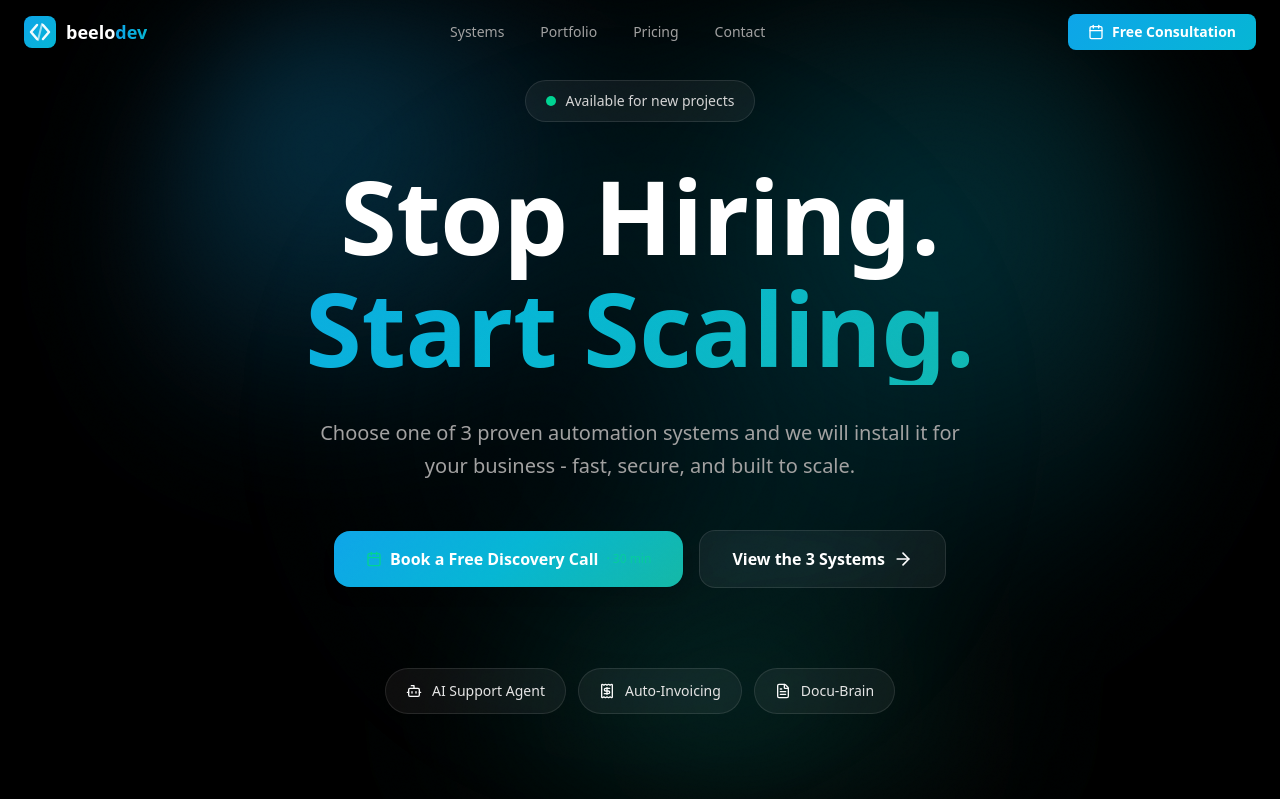
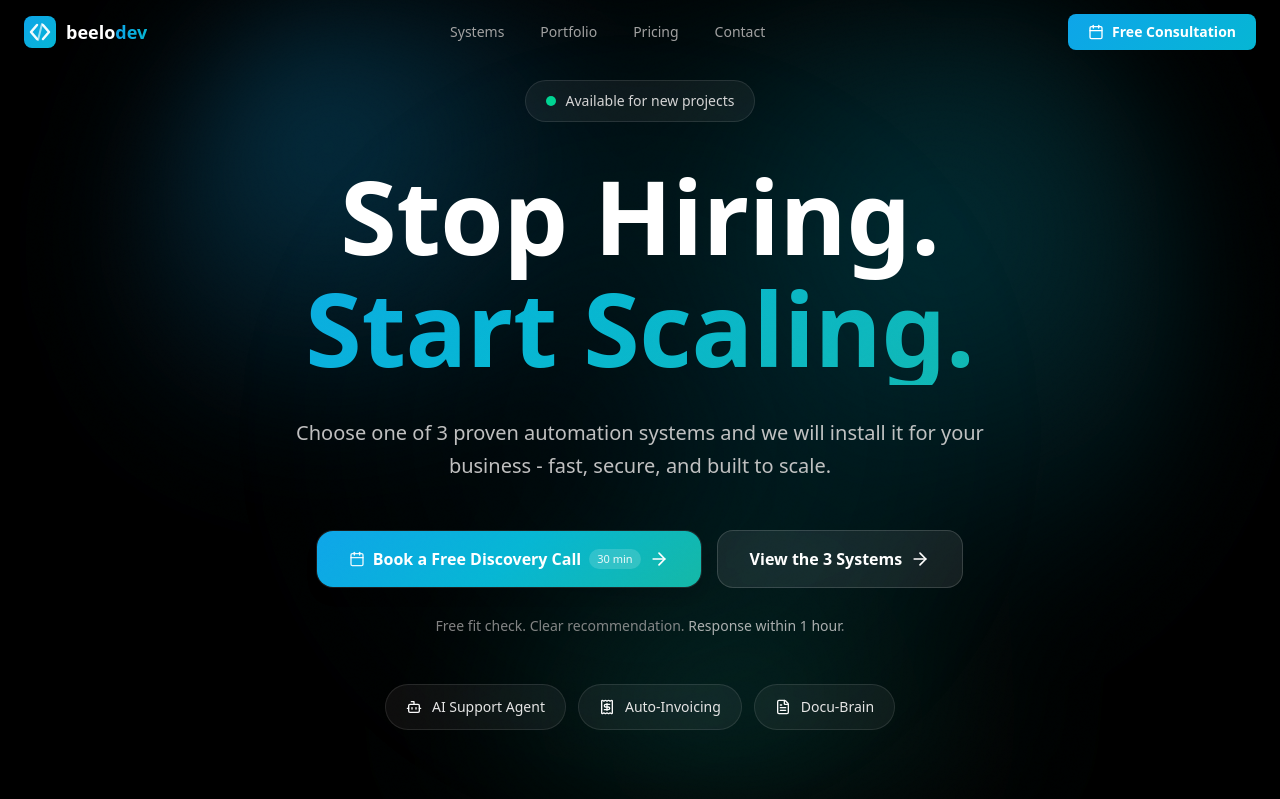
Before and after one commit to nabeel-dev1340/beelodev, a Next.js app: page / in a window 1280 px wide. Shown: the top 799 px of the page. Built offline with nearby package versions, Linux system fonts and the light colour scheme.

Commit message:
feat: update Hero component styles and accessibility; enhance button interactions and add fit check information

```diff
--- a/app/components/Hero.tsx
+++ b/app/components/Hero.tsx
@@ -96,7 +96,7 @@ export default function Hero() {
                 {/* Subtitle */}
                 <motion.p
                     variants={fadeUp}
-                    className="text-lg md:text-xl text-neutral-400 max-w-2xl mx-auto mb-12 leading-relaxed"
+                    className="text-lg md:text-xl text-neutral-300/90 max-w-3xl mx-auto mb-10 sm:mb-12 leading-relaxed"
                 >
                     {hero.subtitle}
                 </motion.p>
@@ -104,14 +104,16 @@ export default function Hero() {
                 {/* CTA Buttons */}
                 <motion.div
                     variants={fadeUp}
-                    className="flex flex-col sm:flex-row items-center justify-center gap-3 sm:gap-4 mb-14 sm:mb-20"
+                    className="flex flex-col sm:flex-row items-center justify-center gap-3 sm:gap-4 mb-5 sm:mb-7"
                 >
                     <motion.a
                         href={personal.booking.url}
                         target="_blank"
                         rel="noopener noreferrer"
-                        className="group relative overflow-hidden rounded-2xl px-6 sm:px-8 py-3.5 sm:py-4 font-semibold text-sm sm:text-base shadow-lg w-full sm:w-auto text-center"
-                        whileHover={{ scale: 1.04, boxShadow: "0 20px 50px rgba(14,165,233,0.35)" }}
+                        title={personal.booking.description}
+                        aria-label={personal.booking.label}
+                        className="group relative isolate overflow-hidden rounded-2xl px-6 sm:px-8 py-3.5 sm:py-4 font-semibold text-sm sm:text-base shadow-lg w-full sm:w-auto text-center ring-1 ring-white/10 hover:ring-white/20 focus-visible:outline-none focus-visible:ring-2 focus-visible:ring-sky-300/70 focus-visible:ring-offset-2 focus-visible:ring-offset-neutral-950"
+                        whileHover={{ scale: 1.04, boxShadow: "0 22px 60px rgba(14,165,233,0.38)" }}
                         whileTap={{ scale: 0.96 }}
                     >
                         <div
@@ -120,17 +122,33 @@ export default function Hero() {
                                 backgroundImage: 'linear-gradient(135deg, #0ea5e9, #06b6d4, #14b8a6)',
                             }}
                         />
+                        <div
+                            className="pointer-events-none absolute inset-0 opacity-0 group-hover:opacity-100 transition-opacity duration-500"
+                            style={{
+                                background:
+                                    'radial-gradient(1200px circle at 50% 120%, rgba(255,255,255,0.22) 0%, transparent 55%)',
+                            }}
+                        />
+                        <div className="pointer-events-none absolute -left-1/2 top-0 h-full w-1/2 skew-x-[-20deg] bg-white/20 blur-md opacity-0 group-hover:opacity-100 -translate-x-10 group-hover:translate-x-[260%] transition-all duration-700" />
+
                         <span className="relative z-10 text-white flex items-center justify-center gap-2">
-                            <Calendar className="w-4 h-4 text-emerald-400" />
-                            {personal.booking.label}
-                            <span className="text-xs text-emerald-400/70 font-normal">· {personal.booking.duration}</span>
+                            <Calendar className="w-4 h-4 text-white/90" />
+                            <span className="flex items-center gap-2">
+                                <span className="sm:hidden">{personal.booking.shortLabel}</span>
+                                <span className="hidden sm:inline">{personal.booking.label}</span>
+                                <span className="inline-flex items-center rounded-full bg-white/15 px-2 py-0.5 text-[11px] font-medium text-white/90">
+                                    {personal.booking.duration}
+                                </span>
+                            </span>
+                            <ArrowRight className="w-5 h-5 transition-transform group-hover:translate-x-1" />
                         </span>
                     </motion.a>
 
                     <motion.a
                         href={hero.cta.primary.href}
-                        className="glass px-6 sm:px-8 py-3.5 sm:py-4 rounded-2xl font-semibold text-sm sm:text-base group w-full sm:w-auto text-center border border-white/10 hover:border-white/20 transition-colors"
-                        whileHover={{ scale: 1.04, backgroundColor: "rgba(255,255,255,0.08)" }}
+                        aria-label={hero.cta.primary.label}
+                        className="glass-strong px-6 sm:px-8 py-3.5 sm:py-4 rounded-2xl font-semibold text-sm sm:text-base group w-full sm:w-auto text-center transition-colors focus-visible:outline-none focus-visible:ring-2 focus-visible:ring-sky-300/60 focus-visible:ring-offset-2 focus-visible:ring-offset-neutral-950"
+                        whileHover={{ scale: 1.04, backgroundColor: "rgba(255,255,255,0.10)" }}
                         whileTap={{ scale: 0.96 }}
                     >
                         <span className="text-white flex items-center justify-center gap-2">
@@ -139,6 +157,13 @@ export default function Hero() {
                         </span>
                     </motion.a>
                 </motion.div>
+
+                <motion.p
+                    variants={fadeUp}
+                    className="text-xs sm:text-sm text-neutral-400/80 max-w-2xl mx-auto mb-10 sm:mb-12"
+                >
+                    Free fit check. Clear recommendation. <span className="text-neutral-300/80">{personal.responseTime}</span>.
+                </motion.p>
 
                 {/* Capability Pills — Horizontal Row */}
                 <motion.div
@@ -182,7 +207,7 @@ export default function Hero() {
                             >
                                 {stat.value}
                             </motion.div>
-                            <div className="text-xs text-neutral-500 mt-1 uppercase tracking-wider font-medium">
+                            <div className="text-xs text-neutral-400/80 mt-1 uppercase tracking-wider font-medium">
                                 {stat.label}
                             </div>
                         </div>
```
